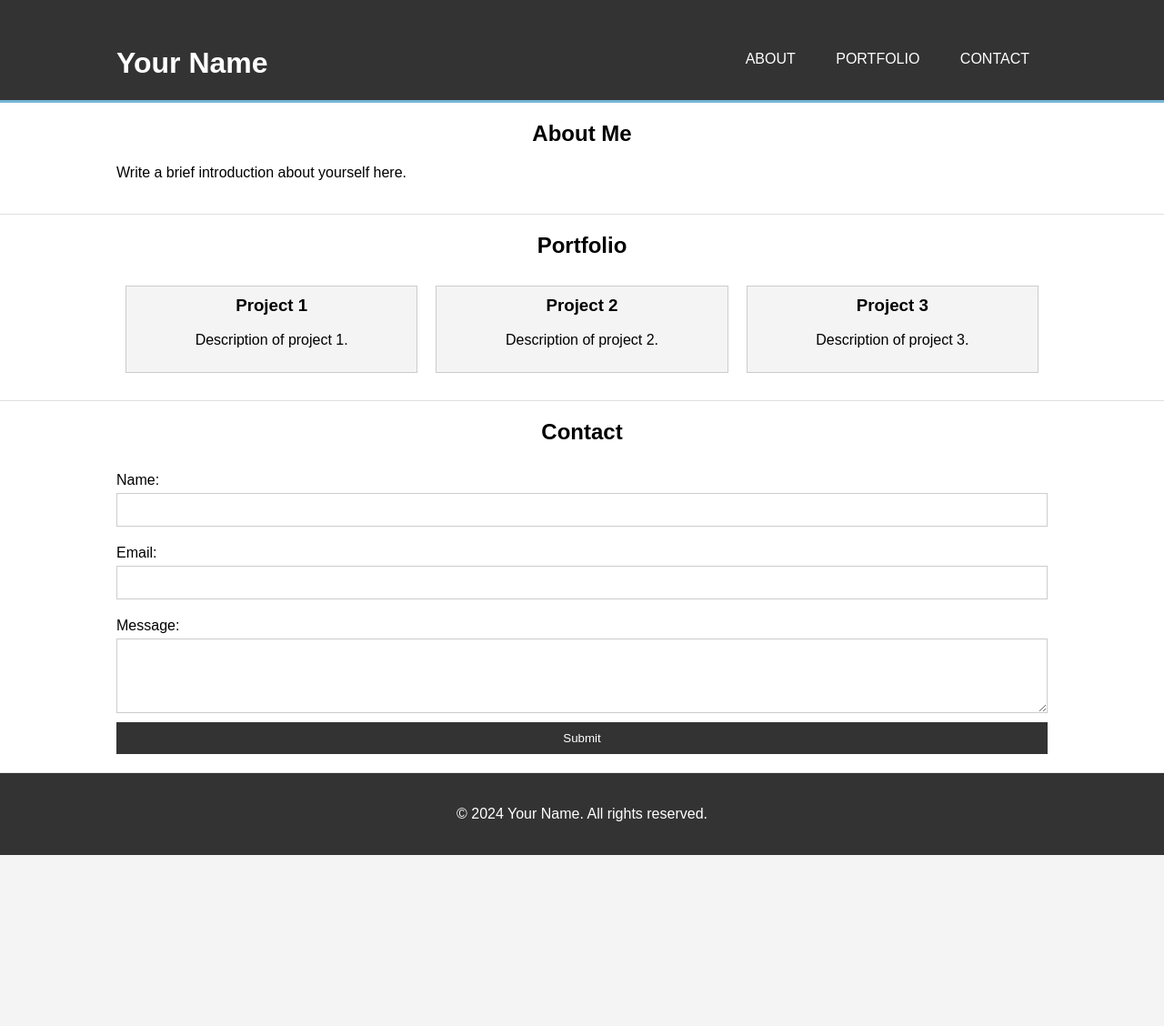
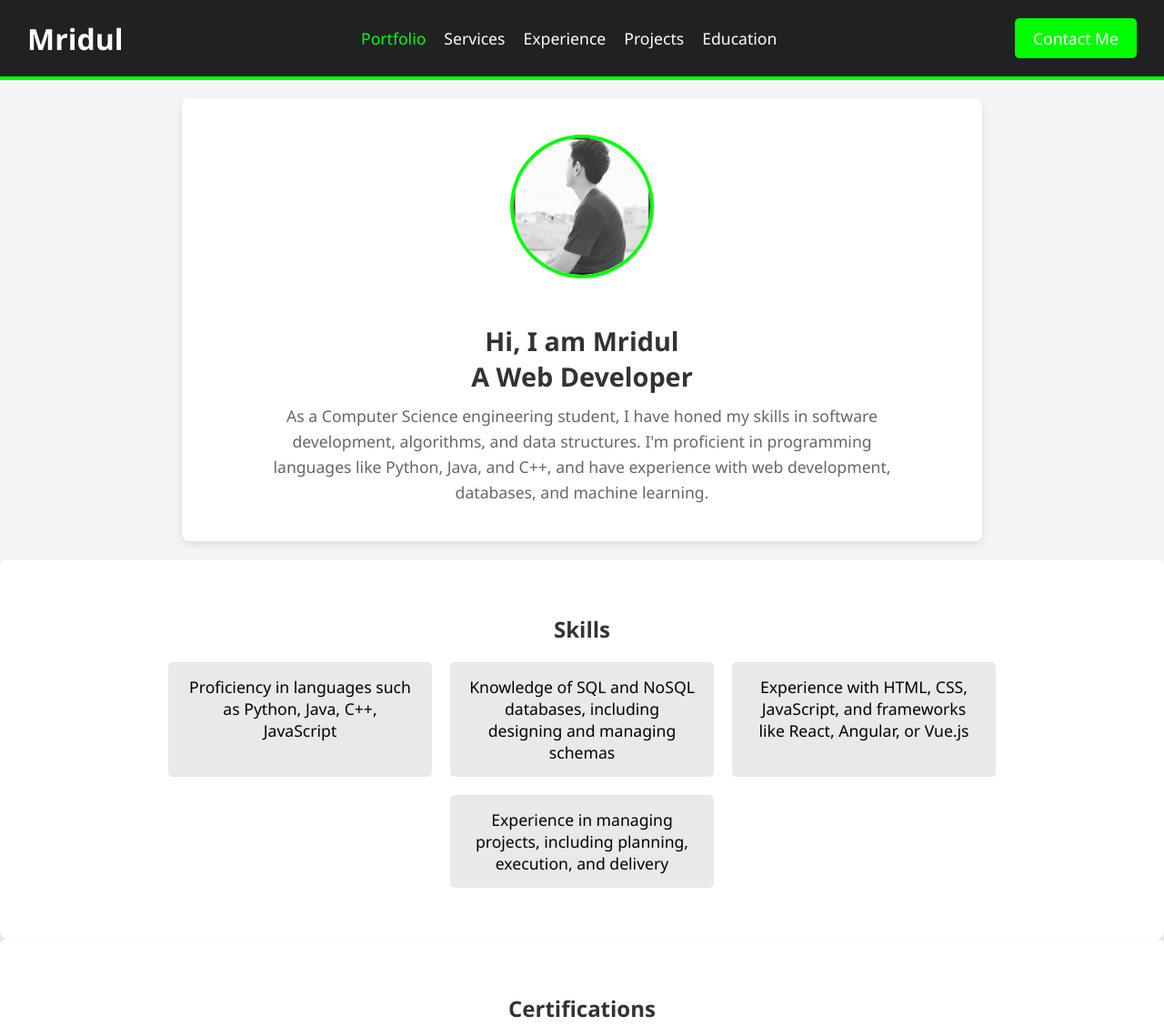
Before and after one commit to manasmridul/Codsoft-Internship, a plain HTML site: page Portfolio/portfolio.html in a window 1280 px wide. Shown: the top 1128 px of the page at 91% size. Before the commit the page ends 940 px from the top, so only its background shows below. Drawn offline with Linux system fonts and the light colour scheme; a web font is replaced by a local one.

Commit message:
Portfolio

```diff
--- a/Portfolio/portfolio.css
+++ /dev/null
@@ -1,108 +0,0 @@
-body {
-    font-family: Arial, sans-serif;
-    margin: 0;
-    padding: 0;
-    background-color: #f4f4f4;
-}
-
-.container {
-    width: 80%;
-    margin: auto;
-    overflow: hidden;
-}
-
-header {
-    background: #333;
-    color: #fff;
-    padding-top: 30px;
-    min-height: 70px;
-    border-bottom: #77b5d6 3px solid;
-}
-
-header a {
-    color: #fff;
-    text-decoration: none;
-    text-transform: uppercase;
-    font-size: 16px;
-}
-
-header ul {
-    padding: 0;
-    list-style: none;
-}
-
-header li {
-    display: inline;
-    padding: 0 20px 0 20px;
-}
-
-header h1 {
-    float: left;
-}
-
-header nav {
-    float: right;
-    margin-top: 10px;
-}
-
-section {
-    padding: 20px 0;
-    border-bottom: #e0e0e0 1px solid;
-}
-
-.about, .portfolio, .contact {
-    background: #fff;
-}
-
-.about h2, .portfolio h2, .contact h2 {
-    text-align: center;
-    margin-top: 0;
-}
-
-.projects {
-    display: flex;
-    justify-content: space-between;
-}
-
-.project {
-    background: #f4f4f4;
-    padding: 10px;
-    margin: 10px;
-    flex: 1;
-    text-align: center;
-    border: #ccc 1px solid;
-}
-
-.project h3 {
-    margin-top: 0;
-}
-
-form {
-    display: flex;
-    flex-direction: column;
-}
-
-form label {
-    margin: 10px 0 5px;
-}
-
-form input, form textarea {
-    padding: 10px;
-    margin-bottom: 10px;
-    border: 1px solid #ccc;
-}
-
-form button {
-    padding: 10px;
-    border: 0;
-    background: #333;
-    color: #fff;
-    cursor: pointer;
-}
-
-footer {
-    text-align: center;
-    padding: 20px 0;
-    background: #333;
-    color: #fff;
-}
--- a/Portfolio/portfolio.html
+++ b/Portfolio/portfolio.html
@@ -1,74 +1,83 @@
-<!DOCTYPE html>
 <html lang="en">
 <head>
     <meta charset="UTF-8">
     <meta name="viewport" content="width=device-width, initial-scale=1.0">
-    <title>Portfolio</title>
-    <link rel="stylesheet" href="portfolio.css">
+    <title>Document</title>
+    <link rel="stylesheet" href="styles.css">
+    <link rel="preconnect" href="https://fonts.googleapis.com">
+<link rel="preconnect" href="https://fonts.gstatic.com" crossorigin>
+<link href="https://fonts.googleapis.com/css2?family=Grey+Qo&family=Orbitron:wght@400..900&display=swap" rel="stylesheet">
 </head>
 <body>
     <header>
-        <div class="container">
-            <h1>Your Name</h1>
-            <nav>
-                <ul>
-                    <li><a href="#about">About</a></li>
-                    <li><a href="#portfolio">Portfolio</a></li>
-                    <li><a href="#contact">Contact</a></li>
-                </ul>
-            </nav>
+        <a href="#" class="logo">Mridul</a>
+        <nav class="navlinks">
+            <a href="#" class="active">Portfolio</a>
+            <a href="#">Services</a>
+            <a href="#">Experience</a>
+            <a href="#">Projects</a>
+            <a href="#">Education</a>
+        </nav>
+        <a href="#" class="contact">Contact Me</a>
+    </header>
+    <section id="about">
+        <img class="img" src="about.png" alt="Mridul Manas">
+        <h3>Hi, I am Mridul <br>A Web Developer</h3>
+        <p>As a Computer Science engineering student, I have honed my skills in software development, algorithms, and data structures. I'm proficient in programming languages like Python, Java, and C++, and have experience with web development, databases, and machine learning.</p>
+    </section>
+    <section id="skills">
+        <h2>Skills</h2>
+        <ul>
+            <li>Proficiency in languages such as Python, Java, C++, JavaScript</li>
+            <li> Knowledge of SQL and NoSQL databases, including designing and managing schemas</li>
+            <li>Experience with HTML, CSS, JavaScript, and frameworks like React, Angular, or Vue.js</li>
+            <li>Experience in managing projects, including planning, execution, and delivery</li>
+        </ul>
+    </section>
+    <section id="Certifications">
+        <h2>Certifications</h2>
+
+        <div class="certificate">
+            <img src="CAPA.png" alt="">
+            <h3>Cybersecurity Awareness</h3>
         </div>
-    </header>
+        <div class="certificate">
+            <img src="cssd.png" alt="">
+            <h3>Career skills in Software Development</h3>
+        </div>
+        <div class="certificate">
+            <img src="introaigovernance.png" alt="">
+            <h3>Intro To AI Governance</h3>
+        </div>
+    </section>
+    <section id="projects">
+        <h2>Projects</h2>
 
-    <section id="about" class="about">
-        <div class="container">
-            <h2>About Me</h2>
-            <p>Write a brief introduction about yourself here.</p>
+        <div class="project">
+            <img src="Project1.png" alt="A gaming review website landing page">
+            <h3>Landing Page</h3>
+            <p>A landing page create using html and css about gaming reviews </p>
+        </div>
+
+        <div class="project">
+            <img src="Project 2.png" alt="simple calculator using html, css and java">
+            <h3>Simple Calculator</h3>
+            <p>A simple Calculator capable of doing basic mathematical function like addition, subtraction, multiplication and divide</p>
         </div>
     </section>
 
-    <section id="portfolio" class="portfolio">
-        <div class="container">
-            <h2>Portfolio</h2>
-            <div class="projects">
-                <div class="project">
-                    <h3>Project 1</h3>
-                    <p>Description of project 1.</p>
-                </div>
-                <div class="project">
-                    <h3>Project 2</h3>
-                    <p>Description of project 2.</p>
-                </div>
-                <div class="project">
-                    <h3>Project 3</h3>
-                    <p>Description of project 3.</p>
-                </div>
-            </div>
-        </div>
+    <section id="resume">
+        <p>Download my <a href="resume pdf.pdf" download>Resume</a></p>
     </section>
+    <section id="contact me">
+        <h2>Contact</h2>
+        <p>Email: manasmridul1103@gmail.com</p>
+        <p>Phone:+91-9308590015
+        </p>
+    </section>
+    <footer>
+        <p>&copy; 2024 Mridul Manas. All rights reserved.</p>
+    </footer>
 
-    <section id="contact" class="contact">
-        <div class="container">
-            <h2>Contact</h2>
-            <form action="#">
-                <label for="name">Name:</label>
-                <input type="text" id="name" name="name" required>
-
-                <label for="email">Email:</label>
-                <input type="email" id="email" name="email" required>
-
-                <label for="message">Message:</label>
-                <textarea id="message" name="message" rows="4" required></textarea>
-
-                <button type="submit">Submit</button>
-            </form>
-        </div>
-    </section>
-
-    <footer>
-        <div class="container">
-            <p>&copy; 2024 Your Name. All rights reserved.</p>
-        </div>
-    </footer>
 </body>
 </html>
--- /dev/null
+++ b/Portfolio/styles.css
@@ -0,0 +1,276 @@
+body {
+    font-family: 'Segoe UI', Tahoma, Geneva, Verdana, sans-serif;
+    margin: 0;
+    padding: 0;
+    color: #333;
+    background-color: #f5f5f5;
+}
+
+header {
+    display: flex;
+    justify-content: space-between;
+    align-items: center;
+    padding: 20px 30px;
+    background-color: #202122;
+    color: #fff;
+    border-bottom: 4px solid #00ff00;
+}
+
+.logo {
+    font-size: 2em;
+    font-weight: 700;
+    text-decoration: none;
+    color: #fff;
+}
+
+.navlinks {
+    display: flex;
+    gap: 20px;
+}
+
+.navlinks a {
+    text-decoration: none;
+    color: #fff;
+    font-size: 1.1em;
+    transition: color 0.3s ease;
+}
+
+.navlinks a:hover,
+.navlinks a.active {
+    color:#00ff00;
+}
+
+.contact {
+    padding: 10px 20px;
+    background-color: #00ff00;
+    color: #ffffff;
+    text-decoration: none;
+    border-radius: 5px;
+    font-size: 1.1em;
+    transition: background-color 0.3s ease;
+}
+
+.contact:hover {
+    background-color: rgb(74, 73, 73);
+}
+
+section {
+    padding: 60px 20px;
+    max-width: 1200px;
+    margin: auto;
+}
+
+#about {
+    text-align: center;
+    background-color: #fff;
+    border-radius: 8px;
+    box-shadow: 0 4px 8px rgba(0, 0, 0, 0.1);
+    padding: 40px;
+    margin: 20px auto;
+    max-width: 800px;
+}
+
+#about img {
+    border-radius: 60%;
+    width: 150px;
+    height: 150px;
+    border: 4px solid #00ff00;
+    margin-bottom: 20px;
+}
+
+#about h3 {
+    font-size: 1.8em;
+    color: #333;
+    margin-bottom: 10px;
+}
+
+#about p {
+    font-size: 1.1em;
+    color: #666;
+    line-height: 1.6;
+    max-width: 700px;
+    margin: 0 auto;
+}
+
+
+#skills {
+    background-color: #ffffff;
+    border-radius: 8px;
+    box-shadow: 0 4px 8px rgba(0, 0, 0, 0.1);
+    padding: 40px;;
+
+}
+
+#skills h2 {
+    text-align: center;
+    color: #333;
+    margin-bottom: 20px;
+}
+#skills ul {
+    list-style-type: none;
+    padding: 0;
+    display: flex;
+    flex-wrap: wrap;
+    gap: 20px;
+    justify-content: center;
+}
+
+#skills li {
+    background-color: #e9e9e9;
+    padding: 15px 20px;
+    border-radius: 5px;
+    font-size: 1.1em;
+    color: #000000;
+    max-width: 250px;
+    text-align: center;
+}
+#certifications {
+    background-color: #fff;
+    border-radius: 8px;
+    box-shadow: 0 4px 8px rgba(0, 0, 0, 0.1);
+    padding: 40px;
+    display: flex;
+    flex-wrap: wrap;
+    gap: 20px;
+    justify-content: center;
+}
+
+#certifications h2 {
+    text-align: center;
+    color: #333;
+    margin-bottom: 20px;
+    width: 100%;
+}
+
+.certificate {
+    flex: 1 1 250px;
+    max-width: 300px;
+    text-align: center;
+}
+
+.certificate img {
+    width: 100%;
+    height: auto;
+    border: 2px solid #ddd;
+    border-radius: 5px;
+    margin-bottom: 15px;
+}
+
+.certificate h3 {
+    color: #333;
+    font-size: 1.2em;
+    margin-top: 5px;
+}
+
+#projects {
+    background-color: #fff;
+    border-radius: 8px;
+    box-shadow: 0 4px 8px rgba(0, 0, 0, 0.1);
+    padding: 40px;
+}
+
+#projects h2 {
+    text-align: center;
+    color: #333;
+    margin-bottom: 20px;
+}
+
+.project {
+    margin: 20px 0;
+    text-align: center;
+}
+
+.project img {
+    width: 100%;
+    max-width: 600px;
+    height: auto;
+    display: block;
+    margin: 0 auto;
+    border: 2px solid #ddd;
+    border-radius: 8px;
+    border-color: #00ff00;
+}
+
+.project h3 {
+    color: #333;
+    margin-top: 10px;
+    font-size: 1.3em;
+}
+
+.project p {
+    color: #666;
+    font-size: 1.1em;
+    line-height: 1.5;
+}
+
+#resume {
+    text-align: center;
+    background-color: #fff;
+    border-radius: 8px;
+    box-shadow: 0 4px 8px rgba(0, 0, 0, 0.1);
+    padding: 40px;
+}
+
+#resume a {
+    text-decoration: none;
+    color:#00ff00;
+    font-size: 1.2em;
+    border-bottom: 2px solid #00ff00;
+    transition: color 0.3s ease, border-color 0.3s ease;
+}
+
+#resume a:hover {
+    color: #dd0000;
+    border-bottom: 2px solid #dd0000;
+}
+
+#contact {
+    background-color: #ffffff;
+    border-radius: 8px;
+    box-shadow: 0 4px 8px rgba(0, 0, 0, 0.1);
+    padding: 40px;
+}
+
+#contact h2 {
+    text-align: center;
+    color: #333;
+    margin-bottom: 20px;
+}
+
+#contact p {
+    text-align: center;
+    color: #666;
+    font-size: 1.1em;
+}
+
+footer {
+    text-align: center;
+    padding: 20px;
+    background-color: #282c34;
+    color: #777;
+    border-top: 4px solid #00ff00;
+}
+
+footer p {
+    margin: 0;
+}
+
+footer a {
+    color: #00c8ff;
+    text-decoration: none;
+}
+
+footer a:hover {
+    text-decoration: underline;
+}
+
+::-webkit-scrollbar{
+    width: 10px;
+}
+::-webkit-scrollbar-thumb{
+    background-color: #00ff00;
+}
+::-webkit-scrollbar-track{
+    background-color: black;
+    width: 50px;
+}
```
Also changed, not shown: Portfolio/CAPA.png (added), Portfolio/Project 2.png (added), Portfolio/Project1.png (added), Portfolio/about.png (added), Portfolio/cssd.png (added), Portfolio/introaigovernance.png (added), 1 other file.
